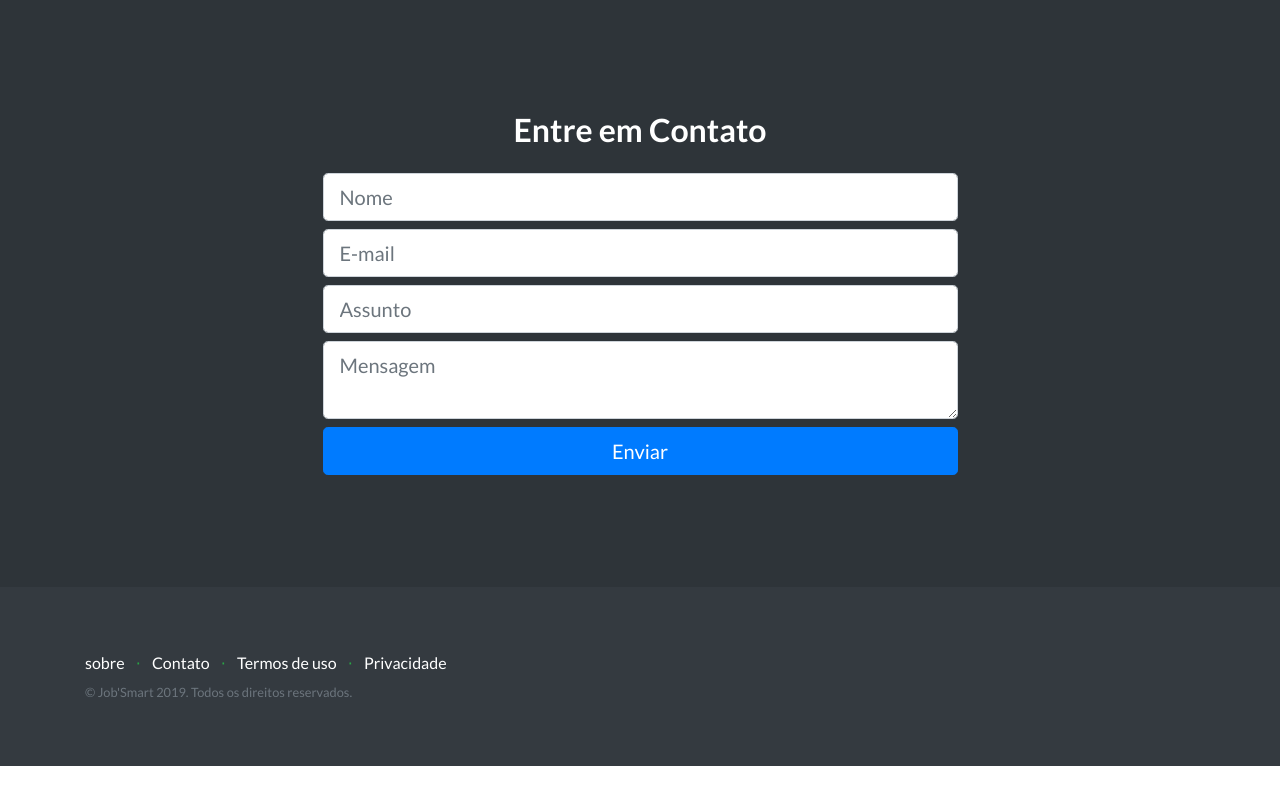
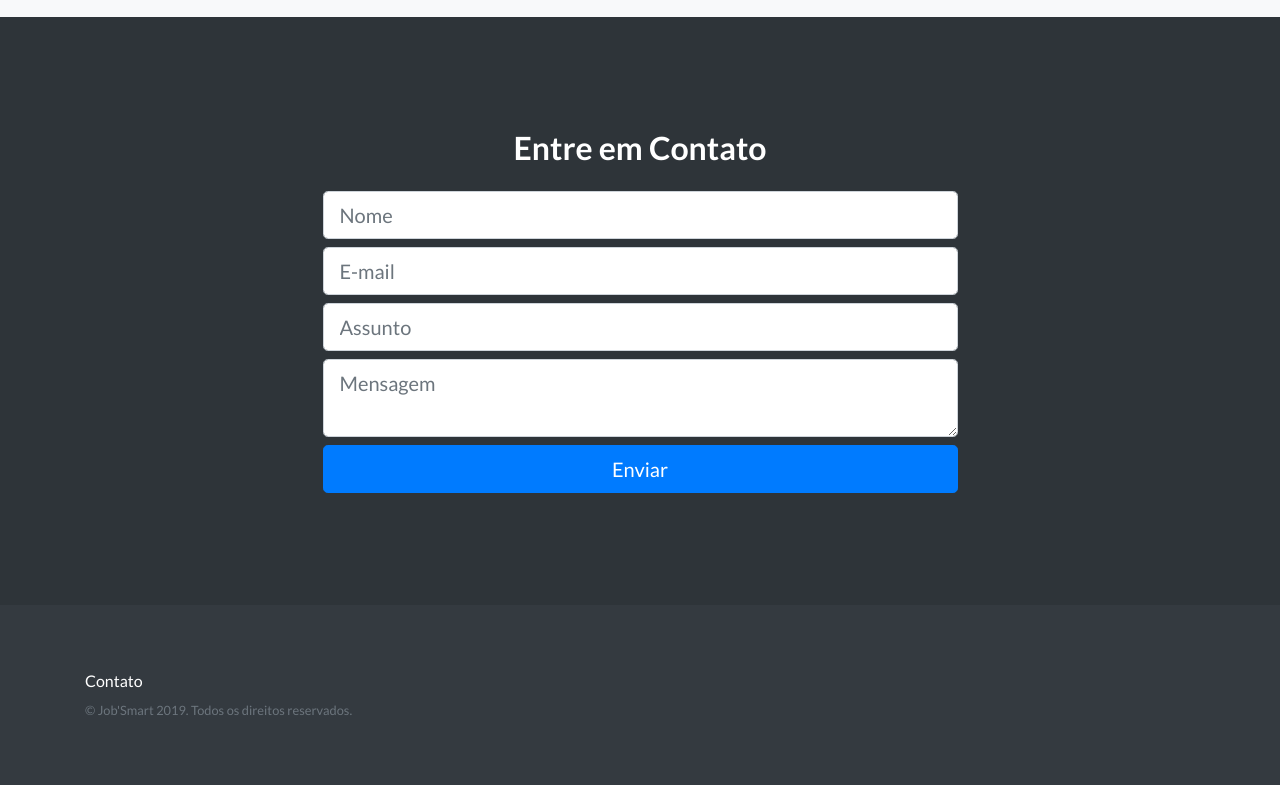
Before and after one commit to utramig42/JobSmart-Site, a PHP site: page /JobSmart-WEB/ in a window 1280 px wide. Shown: the part 2972-3757 px from the top of the page. Run offline with PHP 8.4, Linux system fonts and the light colour scheme.

Commit message:
Mudanças nos links e imagens de testemunha

```diff
--- a/index.php
+++ b/index.php
@@ -17,7 +17,8 @@
     <!-- Custom fonts for this template -->
     <link type="text/css" href="css/fontawesome-free-all.css" rel="stylesheet">
     <link type="text/css" href="css/simple-line-icons.css" rel="stylesheet">
-    <link href="https://fonts.googleapis.com/css?family=Lato:300,400,700,300italic,400italic,700italic" rel="stylesheet" type="text/css">
+    <link href="https://fonts.googleapis.com/css?family=Lato:300,400,700,300italic,400italic,700italic" rel="stylesheet"
+        type="text/css">
 
     <!-- Custom styles for this template -->
     <link href="css/landing-page.css" rel="stylesheet">
@@ -28,7 +29,7 @@
     <nav class="navbar navbar-dark bg-dark static-top">
         <div class="container">
             <a class="navbar-brand" href="index.php">Job'Smart</a>
-            <a class="btn btn-secondary text-white" href="#">Login</a>
+            <a class="btn btn-secondary text-white" href="http://localhost/JobSmart-WEB/">Login</a>
         </div>
     </nav>
 
@@ -47,7 +48,7 @@
                             <i class="icon-screen-desktop m-auto text-success"></i>
                         </div>
                         <h3>Multiplas plataformas</h3>
-                        <p class="lead mb-0"> O Sistema Jobsmart conta com 2 niveis de abstração do sistema.</p>
+                        <p class="lead mb-0"> O Sistema Jobsmart conta com 3 niveis de abstração do sistema.</p>
                     </div>
                 </div>
                 <div class="col-lg-4">
@@ -77,10 +78,12 @@
         <div class="container-fluid p-0">
             <div class="row no-gutters">
 
-                <div class="col-lg-6 order-lg-2 text-white showcase-img" style="background-image: url('img/bg-showcase-1.jpg');"></div>
+                <div class="col-lg-6 order-lg-2 text-white showcase-img"
+                    style="background-image: url('img/bg-showcase-1.jpg');"></div>
                 <div class="col-lg-6 order-lg-1 my-auto showcase-text">
-                    <h2>Gráficos para acompanhamento diário, semanal e mensal</h2>
-                    <p class="lead mb-0">Os gráficos auxiliam no acompanhamento do faturamento,realizando comparações para crescimento ano a ano de sua empresa</p>
+                    <h2>Gráficos para acompanhamento do seu supermecado</h2>
+                    <p class="lead mb-0">Os gráficos auxiliam no acompanhamento do faturamento,realizando comparações
+                        para crescimento ano a ano de sua empresa</p>
                 </div>
             </div>
             <div class="row no-gutters">
@@ -88,19 +91,21 @@
                 </div>
                 <div class="col-lg-6 my-auto showcase-text">
                     <h2>Programação simples e efetiva</h2>
-                    <p class="lead mb-0">Códigos simples e efetivos, caso precise de qualquer alteração, possui códigos bem organizados.</p>
+                    <p class="lead mb-0">Códigos simples e efetivos, caso precise de qualquer alteração, possui códigos
+                        bem organizados.</p>
                 </div>
             </div>
             <div class="row no-gutters">
-                <div class="col-lg-6 order-lg-2 text-white showcase-img" style="background-image: url('img/bg-showcase-3.jpg');"></div>
+                <div class="col-lg-6 order-lg-2 text-white showcase-img"
+                    style="background-image: url('img/bg-showcase-3.jpg');"></div>
                 <div class="col-lg-6 order-lg-1 my-auto showcase-text">
                     <h2>Design</h2>
-                    <p class="lead mb-0">Design incrível utilizando o que tem de mais moderno na programação front end.</p>
+                    <p class="lead mb-0">Design incrível utilizando o que tem de mais moderno na programação front end.
+                    </p>
                 </div>
             </div>
         </div>
     </section>
-
     <!-- Testimonials -->
     <section class="testimonials text-center bg-light">
         <div class="container">
@@ -108,7 +113,7 @@
             <div class="row">
                 <div class="col-lg-4">
                     <div class="testimonial-item mx-auto mb-5 mb-lg-0">
-                        <img class="img-fluid rounded-circle mb-3" src="img/1.jpg" alt="">
+                        <img class="img-fluid rounded-circle mb-3" src="img/3.jpg" alt="">
                         <h5>Guilherme A.</h5>
                         <p class="font-weight-light mb-0">"Fantástico! Indico para todos!"</p>
                     </div>
@@ -123,9 +128,10 @@
                 </div>
                 <div class="col-lg-4">
                     <div class="testimonial-item mx-auto mb-5 mb-lg-0">
-                        <img class="img-fluid rounded-circle mb-3" src="img/3.jpg" alt="">
+                        <img class="img-fluid rounded-circle mb-3" src="img/1.jpg" alt="">
                         <h5>Arthur A.</h5>
-                        <p class="font-weight-light mb-0">"Muito simples de dar qualquer tipo de manutenção no código"</p>
+                        <p class="font-weight-light mb-0">"Muito simples de dar qualquer tipo de manutenção no código"
+                        </p>
                     </div>
                 </div>
             </div>
@@ -150,19 +156,23 @@
                     <form action="sendEmails.php" method="POST">
                         <div class="form-row">
                             <div class="col-12 col-md-12 mb-2 mb-md-0">
-                                <input required type="text" class="form-control form-control-lg" name="name" placeholder="Nome">
+                                <input required type="text" class="form-control form-control-lg" name="name"
+                                    placeholder="Nome">
                             </div>
 
                             <div class="col-12 mt-2 col-md-12 mb-2 mb-md-0">
-                                <input required type="email" class="form-control form-control-lg" name="email" placeholder="E-mail">
+                                <input required type="email" class="form-control form-control-lg" name="email"
+                                    placeholder="E-mail">
                             </div>
 
                             <div class="col-12 mt-2  col-md-12 mb-2 mb-md-0">
-                                <input required type="text" class="form-control form-control-lg" name="assunto" placeholder="Assunto">
+                                <input required type="text" class="form-control form-control-lg" name="assunto"
+                                    placeholder="Assunto">
                             </div>
 
                             <div class="col-12 mt-2 col-md-12 mb-2 mb-md-0">
-                                <textarea required class="form-control form-control-lg" row="5" name="mensagem" placeholder="Mensagem"></textarea>
+                                <textarea required class="form-control form-control-lg" row="5" name="mensagem"
+                                    placeholder="Mensagem"></textarea>
                             </div>
                             <div class="col-12 mt-2  col-md-12">
                                 <button type="submit" class="btn btn-block btn-lg btn-primary">Enviar</button>
@@ -180,21 +190,12 @@
             <div class="row">
                 <div class="col-lg-6 h-100 text-center text-lg-left my-auto">
                     <ul class="list-inline mb-2 text-success">
+                        <!-- <li class="list-inline-item">&sdot;</li> -->
                         <li class="list-inline-item">
-                            <a class="text-white" href="#">sobre</a>
+                            <a class="text-white" href="#contato">Contato</a>
                         </li>
-                        <li class="list-inline-item">&sdot;</li>
-                        <li class="list-inline-item">
-                            <a class="text-white" href="#">Contato</a>
-                        </li>
-                        <li class="list-inline-item">&sdot;</li>
-                        <li class="list-inline-item">
-                            <a class="text-white" href="#">Termos de uso</a>
-                        </li>
-                        <li class="list-inline-item">&sdot;</li>
-                        <li class="list-inline-item">
-                            <a class="text-white" href="#">Privacidade</a>
-                        </li>
+
+
                     </ul>
                     <p class="text-muted small mb-4 mb-lg-0">&copy; Job'Smart 2019. Todos os direitos reservados.</p>
                 </div>
```
